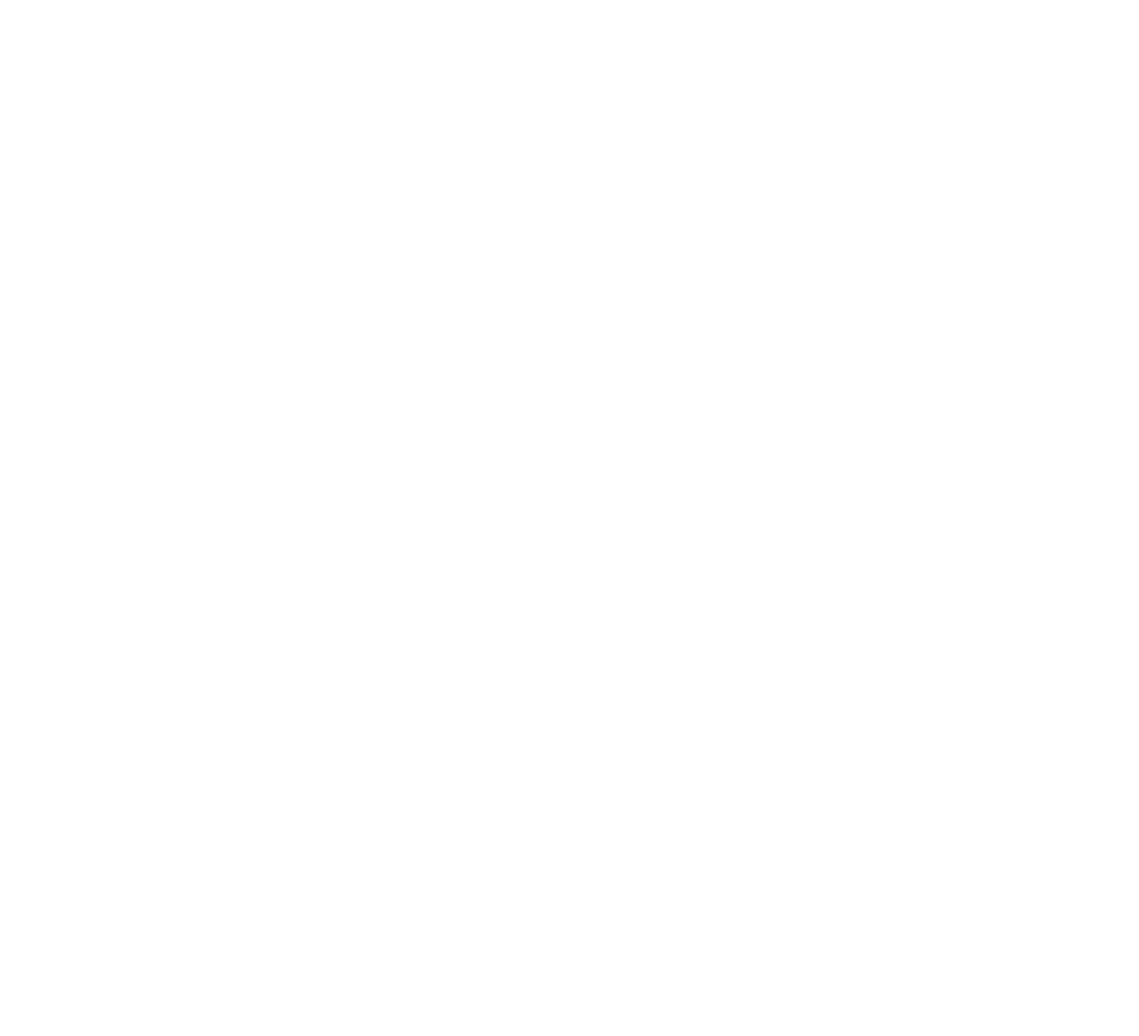
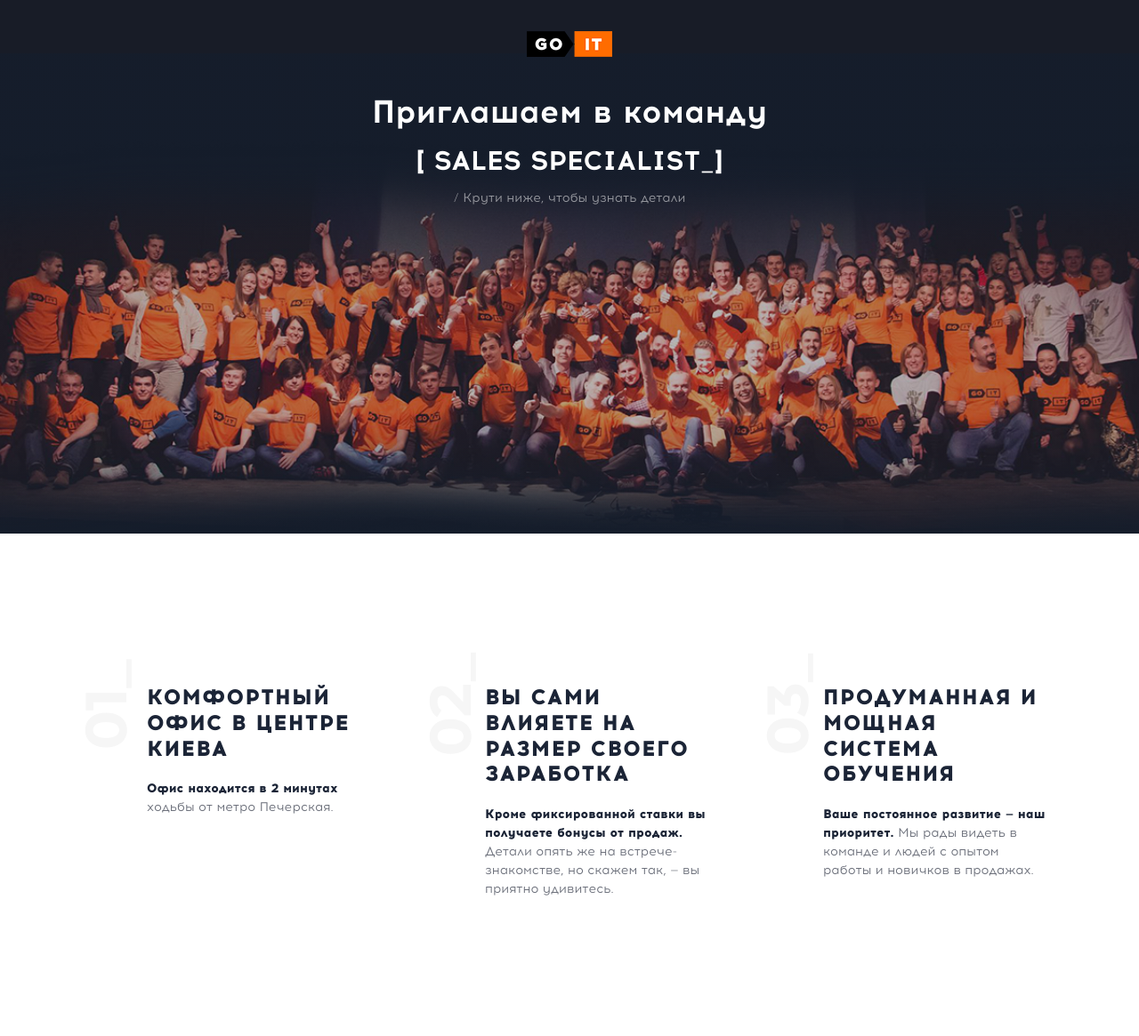
Before and after one commit to Saytoss/horoshaya_teem, a website: page src/index.html in a window 1280 px wide. Shown: the whole page at 89% size. Before the commit the page ends 800 px from the top, so only its background shows below. Drawn offline with nearby package versions, Linux system fonts and the light colour scheme; files that its build step writes are made by us from their sources; files whose address does not match are found by name.

Commit message:
header_section1

```diff
--- a/src/html/header.html
+++ b/src/html/header.html
@@ -0,0 +1,7 @@
+<header class="header">
+    <a href="#"><img  class="logotype" src="../images/logo.png" alt="logotype" width="96" height="29"></a>
+    <h2 class="title-white header__title-h2">Приглашаем в команду</h2>
+    <h3 class="header__title-h3">[ Sales Specialist_]</h3>
+    <p class="header__title-text">/  Крути ниже, чтобы  узнать детали</p>
+
+</header>
--- a/src/html/section_1.html
+++ b/src/html/section_1.html
@@ -0,0 +1,22 @@
+<section class="section1">
+    <div class="section1__container">
+        <ul class="section1__list">
+            <li class="section1__list-item">
+                <h2 class="section1__title">КОМФОРТНЫЙ ОФИС В ЦЕНТРЕ КИЕВА</h2>
+                <p class="section1__text"><span class="section1__text-bold">Офис находится в 2 минутах</span>
+                    <span class="section1__text-regular">ходьбы от метро Печерская.</span></p>
+            </li>
+            <li class="section1__list-item">
+                <h2 class="section1__title">ВЫ САМИ ВЛИЯEТЕ  НА РАЗМЕР СВОЕГО ЗАРАБОТКА</h2>
+                <p class="section1__text"><span class="section1__text-bold">Кроме фиксированной ставки вы получаете бонусы от продаж.</span>
+                    <span class="section1__text-regular">Детали опять же на встрече- знакомстве,
+                    но скажем так, — вы приятно удивитесь.</span></p>
+            </li>
+            <li class="section1__list-item">
+                <h2 class="section1__title">ПРОДУМАННАЯ  И МОЩНАЯ СИСТЕМА  ОБУЧЕНИЯ</h2>
+                <p class="section1__text"><span class="section1__text-bold">Ваше постоянное развитие — наш приоритет.</span>
+                    <span class="section1__text-regular">Мы рады видеть в команде и людей с опытом работы и новичков в продажах.</span></p>
+            </li>
+        </ul>
+    </div>
+</section>
--- a/src/sass/helpers/fonts.scss
+++ b/src/sass/helpers/fonts.scss
@@ -11,15 +11,15 @@
     font-family: "Acrom";
     font-style: normal;
     font-weight: 700;
-    src: local('Acrom-Bolt'), local('Acrom-Bolt'),
-        url('../fonts/Acrom-Bolt.woff') format('woff'),
-        url('../fonts/Acrom-Bolt.woff2') format('woff2')
+    src: local('Acrom-Bold'), local('Acrom-Bold'),
+        url('../fonts/Acrom-Bold.woff') format('woff'),
+        url('../fonts/Acrom-Bold.woff2') format('woff2')
 }
 @font-face {
     font-family: "Acrom";
     font-style: normal;
     font-weight: 800;
-    src: local('Acrom-ExtraBolt'), local('Acrom-ExtraBolt'),
+    src: local('Acrom-ExtraBold'), local('Acrom-ExtraBold'),
         url('../fonts/Acrom-ExtraBold.woff') format('woff'),
         url('../fonts/Acrom-ExtraBold.woff2') format('woff2')
 }
--- a/src/sass/main.scss
+++ b/src/sass/main.scss
@@ -2,8 +2,8 @@
  * Все паршалы импортировать в этот файл
  */
 
-@import 'normalize.scss';
-@import 'base.scss';
+@import './normalize.scss';
+@import './base.scss';
 @import './helpers/fonts.scss';
 @import './helpers/variables.scss';
 /*sections*/
--- a/src/sass/sections/header.scss
+++ b/src/sass/sections/header.scss
@@ -0,0 +1,82 @@
+.header {
+  min-height: 450px;
+  margin: 0 auto;
+  background-color: rgb(24,28,39);
+  background-image: linear-gradient(rgba( 14, 31, 52, 0.29 ),rgba( 14, 31, 52, 0.29 )), url(../images/background_mobile.png);
+  background-position: center bottom -222px;
+  background-repeat: no-repeat;
+  background-size: 100% auto;
+  &__title-h2 {
+      text-align: center;
+      margin-bottom: 5px;
+      line-height: 3;
+  }
+  &__title-h3 {
+      display: block;
+      width: 230px;
+      font-size: 30px;
+      font-family: $main-font;
+      color: rgb( 255, 255, 255 );
+      font-weight: bold;
+      text-transform: uppercase;
+      line-height: 1.333;
+      margin: 0 auto;
+      margin-bottom: 25px;
+      text-align: center;
+  }
+  &__title-text {
+      display: block;
+      width: 165px;
+      margin: 0 auto;
+      font-size: 14px;
+      font-family: $main-font;
+      color: rgba( 255, 255, 255, 0.541 );
+      line-height: 1.429;
+      text-align: center;
+  }
+}
+.logotype {
+    margin: 0 auto;
+    padding-top: 30px;
+    margin-bottom: 25px;
+}
+.title-white {
+    font-size: 20px;
+    font-family: $main-font;
+    color: rgb( 255, 255, 255 );
+    font-weight: 700;
+}
+@media (min-width:768px) {
+    .logotype {
+        padding-top: 45px;
+        margin-bottom: 28px;
+    }
+    .header {
+        min-height: 600px;
+        background-image: linear-gradient(rgba( 14, 31, 52, 0.29 ),rgba( 14, 31, 52, 0.29 )), url(../images/background_tablet.png);
+        background-position: center bottom -60px;
+        &__title-h2 {
+            margin-bottom: 5px;
+        }
+        &__title-h3 {
+            margin-bottom: 12px;
+            width: 540px;
+        }
+        &__title-text {
+            width: 290px;
+        }
+    }
+    .title-white {
+        font-size: 36px;
+        line-height: 1.67;
+    }
+}
+@media (min-width:1200px) {
+    .logotype {
+        padding-top: 35px;
+        margin-bottom: 32px;
+    }
+    .header {
+        background-image: linear-gradient(rgba( 14, 31, 52, 0.29 ),rgba( 14, 31, 52, 0.29 )), url(../images/background.png);
+    }
+}
--- a/src/sass/sections/section_1.scss
+++ b/src/sass/sections/section_1.scss
@@ -0,0 +1,121 @@
+.section1 {
+    min-height: 770px;
+    margin: 0 auto;
+    padding: 70px 0;
+    &__container {
+        width: 320px;
+        margin: 0 auto;
+    }
+    &__list {
+        counter-reset: section1_counter;
+        padding-left: 60px;
+        &-item {
+            position: relative;
+        }
+    }
+    &__title {
+        font-size: 20px;
+        font-family: $main-font;
+        color: rgb( 27, 36, 54 );
+        font-weight: 800;
+        text-transform: uppercase;
+        line-height: 1.5;
+        text-align: left;
+        margin-bottom: 20px;
+        letter-spacing: 1.2px;
+
+    }
+    &__text {
+        font-size: 14px;
+        font-family: $main-font;
+        color: rgb( 27, 36, 54 );
+        font-weight: 800;
+        line-height: 1.5;
+        text-align: left;
+        display: block;
+        width: 240px;
+        &-regular {
+            color: #6b6f7a;
+            font-weight: 400;
+        }
+    }
+}
+.section1__list-item::before {
+    counter-increment: section1_counter;
+    content: "0" counter(section1_counter) "_";
+    font-size: 65px;
+    font-family: "Montserrat";
+    color: rgb(246, 246, 246);
+    font-weight: bold;
+    line-height: 1.2;
+    position: absolute;
+    transform: rotate(-90deg);
+    top: -17px;
+    left: -107px;
+    z-index: -1;
+}
+.section1__list-item:nth-child(2n)  .section1__text {
+    width: 230px;
+}
+
+.section1__list-item:not(:last-child) .section1__text {
+    margin-bottom: 55px;
+}
+.section1__list-item:last-child .section1__text {
+    width: 245px;
+}
+@media (min-width:768px) {
+    .section1 {
+        min-height: 525px;
+        margin: 0 auto;
+        padding: 34px 0 85px 0;
+        &__container {
+            width: 710px;
+        }
+        &__list {
+            display: flex;
+            flex-direction: row;
+            justify-content: space-between;
+            margin-top: 50px;
+            &-item {
+                display: block;
+                width: 163px;
+            }
+        }
+        &__title {
+            width: auto;
+            font-size: 24px;
+            word-wrap: break-word;
+            line-height: 1.2;
+        }
+        &__text {
+            width: auto;
+        }
+    }
+    .section1__list-item:nth-child(2n)  .section1__text {
+        width: auto;
+    }
+
+    .section1__list-item:last-child .section1__text {
+        width: auto;
+    }
+    .section1__list-item::before {
+        left: -97px;
+    }
+}
+@media (min-width:1200px) {
+    .section1 {
+        min-height: 420px;
+        margin: 0 auto;
+        padding: 120px 0 100px 0;
+        &__container {
+            width: 1070px;
+        }
+        &__list-item {
+            width: 250px;
+        }
+    }
+    .section1__list-item::before {
+        left: -97px;
+    }
+}
```
Also changed, not shown: src/images/background.png (added), src/images/background_mobile.png (added), src/images/background_mobile1.png (added), src/images/background_tablet.png (added), src/images/background_tablet1.png (added), src/images/logo.png (added), 4 other files.
